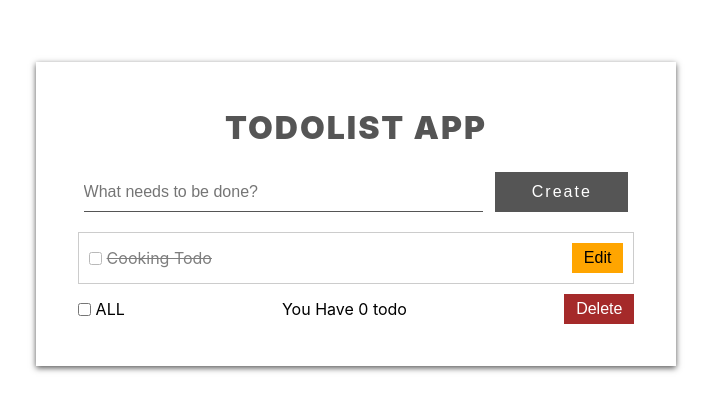
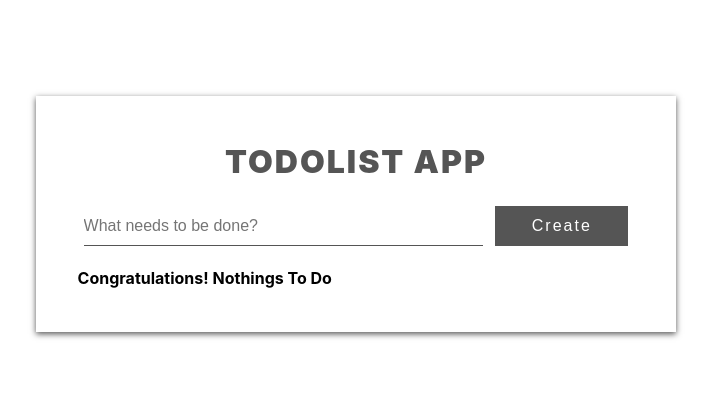
Before and after one commit to nuridinmohammad/create-react-app, a React (Vite) app: page / in a window 1280 px wide. Shown: the part 186-596 px from the top of the page, without its empty margins (284-995 px from the left). Built offline with nearby package versions, Linux system fonts and the light colour scheme.

Commit message:
todos-hooks update

```diff
--- /dev/null
+++ b/src/todos-hooks/DataProvider.jsx
@@ -0,0 +1,24 @@
+import React, { useState, useEffect, createContext } from "react";
+
+export const DataContext = createContext();
+
+const DataProvider = (props) => {
+  const [todos, setTodos] = useState([]);
+
+  useEffect(() => {
+    const todoStore = JSON.parse(localStorage.getItem("todoStore"));
+    if (todoStore) setTodos(todoStore);
+  }, []);
+
+  useEffect(() => {
+    localStorage.setItem("todoStore", JSON.stringify(todos));
+  }, [todos]);
+
+  return (
+    <DataContext.Provider value={[todos, setTodos]}>
+      {props.children}
+    </DataContext.Provider>
+  );
+};
+
+export default DataProvider;
--- a/src/todos-hooks/TodoLists.jsx
+++ b/src/todos-hooks/TodoLists.jsx
@@ -2,14 +2,17 @@ import "./todolist.css";
 import FormInput from "./components/FormInput";
 import List from "./components/List";
 import Footer from "./components/Footer";
+import DataProvider from "./DataProvider";
 
 const TodoLists = () => {
   return (
     <div className="container">
       <h1>Todolist App</h1>
-      <FormInput />
-      <List />
-      <Footer />
+      <DataProvider>
+        <FormInput />
+        <List />
+        <Footer />
+      </DataProvider>
     </div>
   );
 };
--- a/src/todos-hooks/components/Footer.jsx
+++ b/src/todos-hooks/components/Footer.jsx
@@ -1,19 +1,50 @@
-import React from "react";
-import { Button } from "./Button";
+import React, { useContext, useState } from "react";
+import { DataContext } from "../DataProvider";
 
-const Footer = ({ data = 0 }) => {
+export default function Footer() {
+  const [checkAll, setCheckAll] = useState(false);
+  const [todos, setTodos] = useContext(DataContext);
+
+  const handleCheckAll = () => {
+    const newTodos = [...todos];
+    newTodos.forEach((todo) => {
+      todo.complete = !checkAll;
+    });
+    setTodos(newTodos);
+    setCheckAll(!checkAll);
+  };
+
+  const newTodosComplete = () => {
+    return todos.filter((todo) => todo.complete === false);
+  };
+
+  const deleteTodo = () => {
+    setTodos(newTodosComplete());
+    setCheckAll(false);
+  };
+
   return (
     <>
-      <div className="row">
-        <label htmlFor="">
-          <input type="checkbox" id="" />
-          ALL
-        </label>
-        <span>You Have {data} todo</span>
-        <Button id="delete">Delete</Button>
-      </div>
+      {todos.length === 0 ? (
+        <h2>Congratulations! Nothings To Do</h2>
+      ) : (
+        <div className="row">
+          <label htmlFor="all">
+            <input
+              type="checkbox"
+              name="all"
+              id="all"
+              onChange={handleCheckAll}
+              checked={checkAll}
+            />
+            ALL
+          </label>
+          <p>You have {newTodosComplete().length} to do</p>
+          <button id="delete" onClick={deleteTodo}>
+            Delete
+          </button>
+        </div>
+      )}
     </>
   );
-};
-
-export default Footer;
+}
--- a/src/todos-hooks/components/FormInput.jsx
+++ b/src/todos-hooks/components/FormInput.jsx
@@ -1,22 +1,36 @@
-import React from "react";
-import { Button } from "./Button";
+import React, { useState, useContext, useRef, useEffect } from "react";
+import { DataContext } from "../DataProvider";
 
-const FormInput = () => {
+export default function FormInput() {
+  const [todos, setTodos] = useContext(DataContext);
+  const [todoName, setTodoName] = useState("");
+  const todoInput = useRef();
+
+  const addTodo = (e) => {
+    e.preventDefault();
+    setTodos([...todos, { name: todoName, complete: false }]);
+    setTodoName("");
+    todoInput.current.focus();
+  };
+
+  useEffect(() => {
+    todoInput.current.focus();
+  }, []);
+
   return (
-    <>
-      <form>
+    <form autoComplete="off" onSubmit={addTodo}>
       <input
         type="text"
         name="todos"
         id="todos"
+        ref={todoInput}
         required
         placeholder="What needs to be done?"
+        value={todoName}
+        onChange={(e) => setTodoName(e.target.value.toLowerCase())}
       />
 
-        <Button id="add">Create</Button>
+      <button type="submit">Create</button>
     </form>
-    </>
   );
-};
-
-export default FormInput;
+}
--- a/src/todos-hooks/components/List.jsx
+++ b/src/todos-hooks/components/List.jsx
@@ -1,14 +1,41 @@
-import React from "react";
+import React, { useContext } from "react";
 import ListItem from "./ListItem";
+import { DataContext } from "../DataProvider";
 
-const List = () => {
+export default function List() {
+  const [todos, setTodos] = useContext(DataContext);
+
+  const switchComplete = (id) => {
+    const newTodos = [...todos];
+    newTodos.forEach((todo, index) => {
+      if (index === id) {
+        todo.complete = !todo.complete;
+      }
+    });
+    setTodos(newTodos);
+  };
+
+  const handleEditTodos = (editvalue, id) => {
+    const newTodos = [...todos];
+    newTodos.forEach((todo, index) => {
+      if (index === id) {
+        todo.name = editvalue;
+      }
+    });
+    setTodos(newTodos);
+  };
+
   return (
-    <>
-      <ul>
-        <ListItem />
-      </ul>
-    </>
+    <ul>
+      {todos.map((todo, index) => (
+        <ListItem
+          todo={todo}
+          key={index}
+          id={index}
+          checkComplete={switchComplete}
+          handleEditTodos={handleEditTodos}
+        />
+      ))}
+    </ul>
   );
-};
-
-export default List;
+}
--- a/src/todos-hooks/components/ListItem.jsx
+++ b/src/todos-hooks/components/ListItem.jsx
@@ -1,18 +1,52 @@
-import React from "react";
-import { Button } from "./Button";
+import React, { useState } from "react";
 
-const ListItem = () => {
-  return (
-    <>
+export default function ListItem({ todo, id, checkComplete, handleEditTodos }) {
+  const [onEdit, setOnEdit] = useState(false);
+  const [editValue, setEditValue] = useState(todo.name);
+
+  const handleOnEdit = () => {
+    setOnEdit(true);
+  };
+
+  const handleSave = (id) => {
+    setOnEdit(false);
+    if (editValue) {
+      handleEditTodos(editValue, id);
+    } else {
+      setEditValue(todo.name);
+    }
+  };
+
+  if (onEdit) {
+    return (
       <li>
-        <label className="active">
-          <input type="checkbox" id="" />
-          Cooking Todo
+        <input
+          type="text"
+          id="editValue"
+          value={editValue}
+          name="editValue"
+          onChange={(e) => setEditValue(e.target.value.toLowerCase())}
+        />
+
+        <button onClick={() => handleSave(id)}>Save</button>
+      </li>
+    );
+  } else {
+    return (
+      <li>
+        <label htmlFor={id} className={todo.complete ? "active" : ""}>
+          <input
+            type="checkbox"
+            id={id}
+            checked={todo.complete}
+            onChange={() => checkComplete(id)}
+          />
+          {todo.name}
         </label>
-        <Button id="edit">Edit</Button>
+        <button disabled={todo.complete} onClick={handleOnEdit}>
+          Edit
+        </button>
       </li>
-    </>
-  );
-};
-
-export default ListItem;
+    );
+  }
+}
```
Lines whose indentation alone changed are shown as unchanged.
